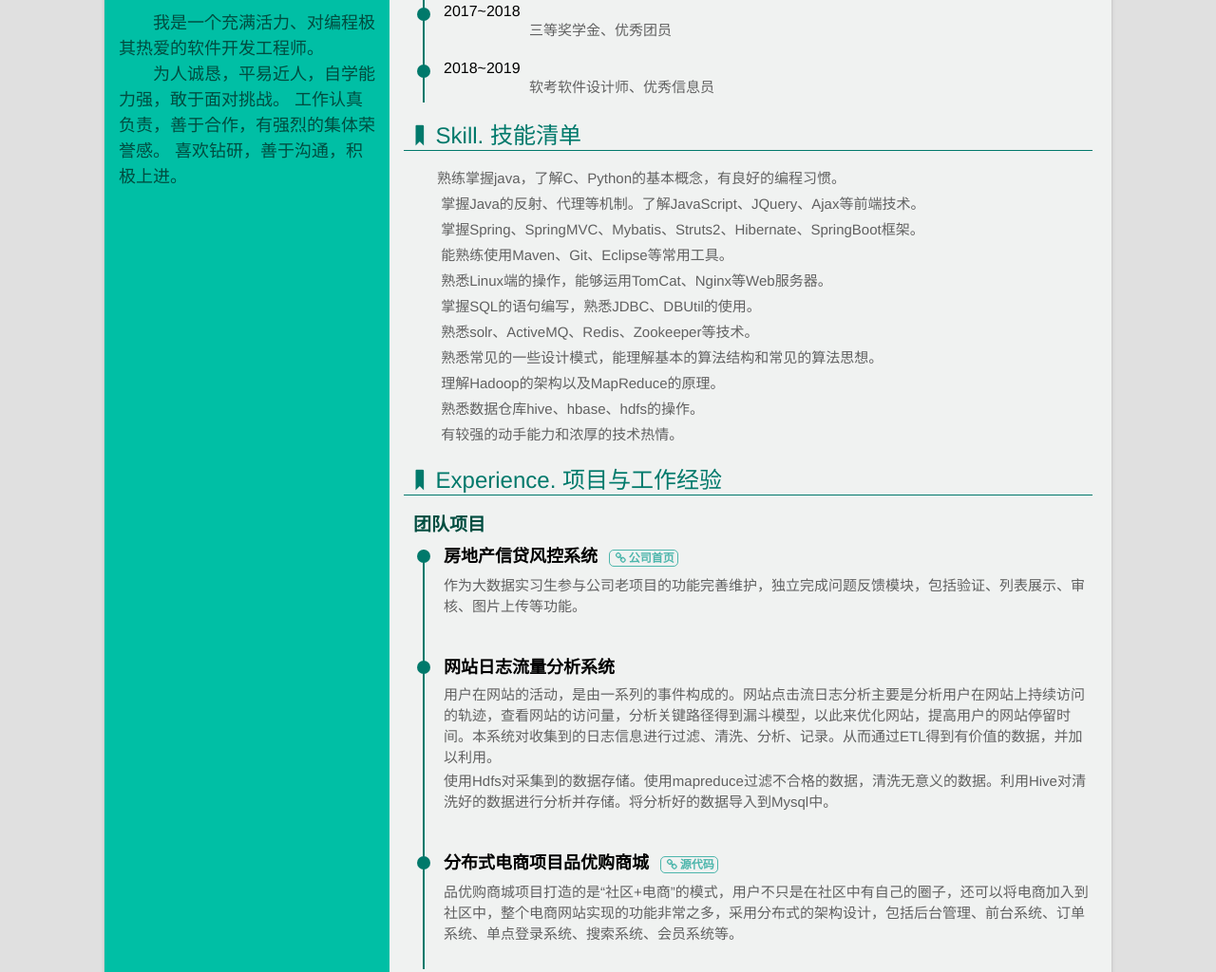
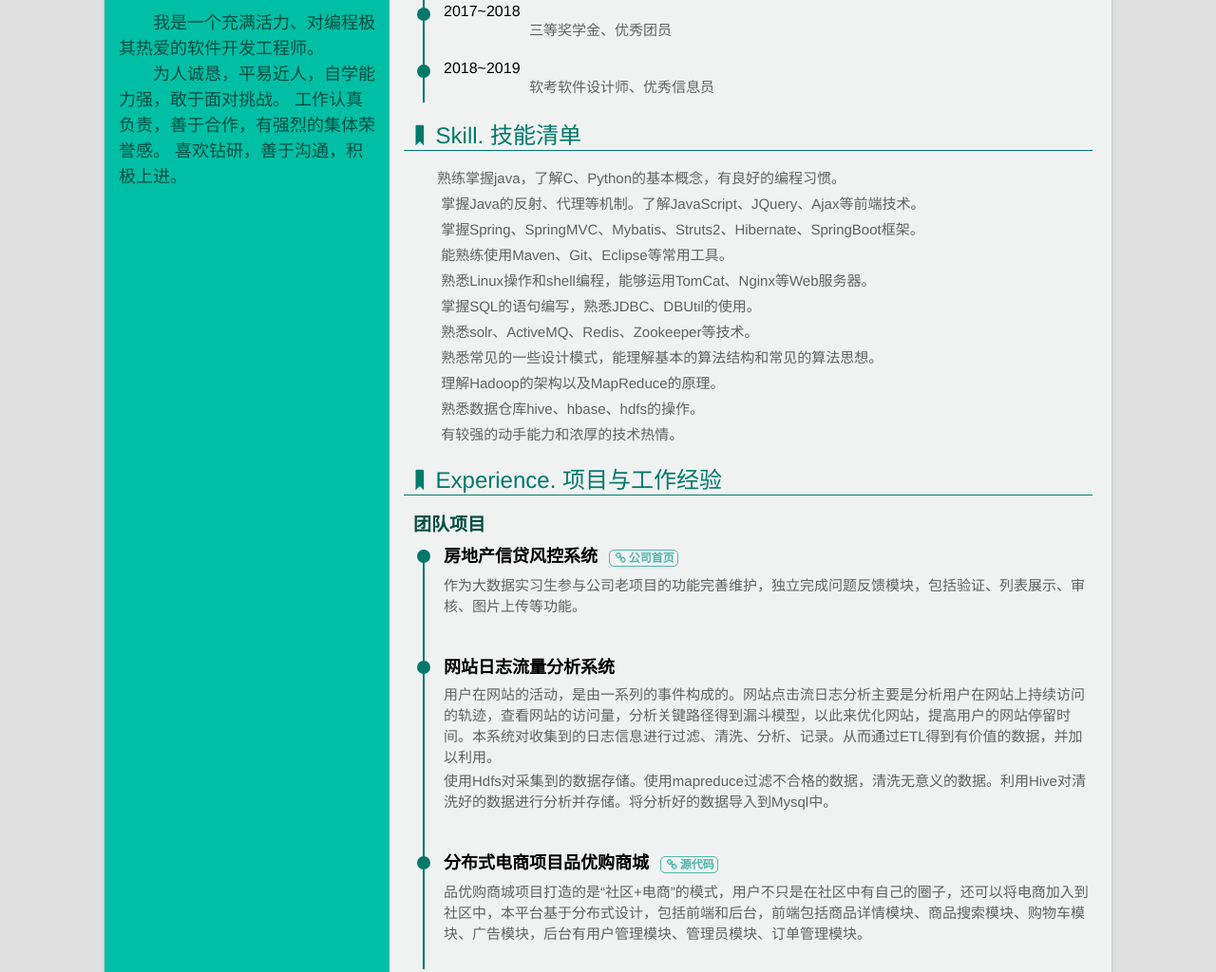
Before and after one commit to wangchuanli001/Resume, a website: page index.html in a window 1280 px wide. Shown: the part 878-1902 px from the top of the page at 95% size. Drawn offline with Linux system fonts and the light colour scheme.

Commit message:
Update index.html

```diff
--- a/index.html
+++ b/index.html
@@ -178,7 +178,7 @@
 		掌握Java的反射、代理等机制。了解JavaScript、JQuery、Ajax等前端技术。<br>&emsp;&emsp;
 		掌握Spring、SpringMVC、Mybatis、Struts2、Hibernate、SpringBoot框架。<br>&emsp;&emsp;
 		能熟练使用Maven、Git、Eclipse等常用工具。<br>&emsp;&emsp;
-		熟悉Linux端的操作，能够运用TomCat、Nginx等Web服务器。<br>&emsp;&emsp;
+		熟悉Linux操作和shell编程，能够运用TomCat、Nginx等Web服务器。<br>&emsp;&emsp;
 		掌握SQL的语句编写，熟悉JDBC、DBUtil的使用。<br>&emsp;&emsp;
 		熟悉solr、ActiveMQ、Redis、Zookeeper等技术。<br>&emsp;&emsp;
 		熟悉常见的一些设计模式，能理解基本的算法结构和常见的算法思想。<br>&emsp;&emsp;
@@ -217,7 +217,7 @@
               分布式电商项目品优购商城
               <a href="https://github.com/wangchuanli001/MyProjects/tree/master/pinyougou-parent" target="_blank"><i class="icon-link"></i>源代码</a>
             </h4>
-            <p>品优购商城项目打造的是“社区+电商”的模式，用户不只是在社区中有自己的圈子，还可以将电商加入到社区中，整个电商网站实现的功能非常之多，采用分布式的架构设计，包括后台管理、前台系统、订单系统、单点登录系统、搜索系统、会员系统等。</p>
+            <p>品优购商城项目打造的是“社区+电商”的模式，用户不只是在社区中有自己的圈子，还可以将电商加入到社区中，本平台基于分布式设计，包括前端和后台，前端包括商品详情模块、商品搜索模块、购物车模块、广告模块，后台有用户管理模块、管理员模块、订单管理模块。</p>
             <img src="">
           </li>
 
```
